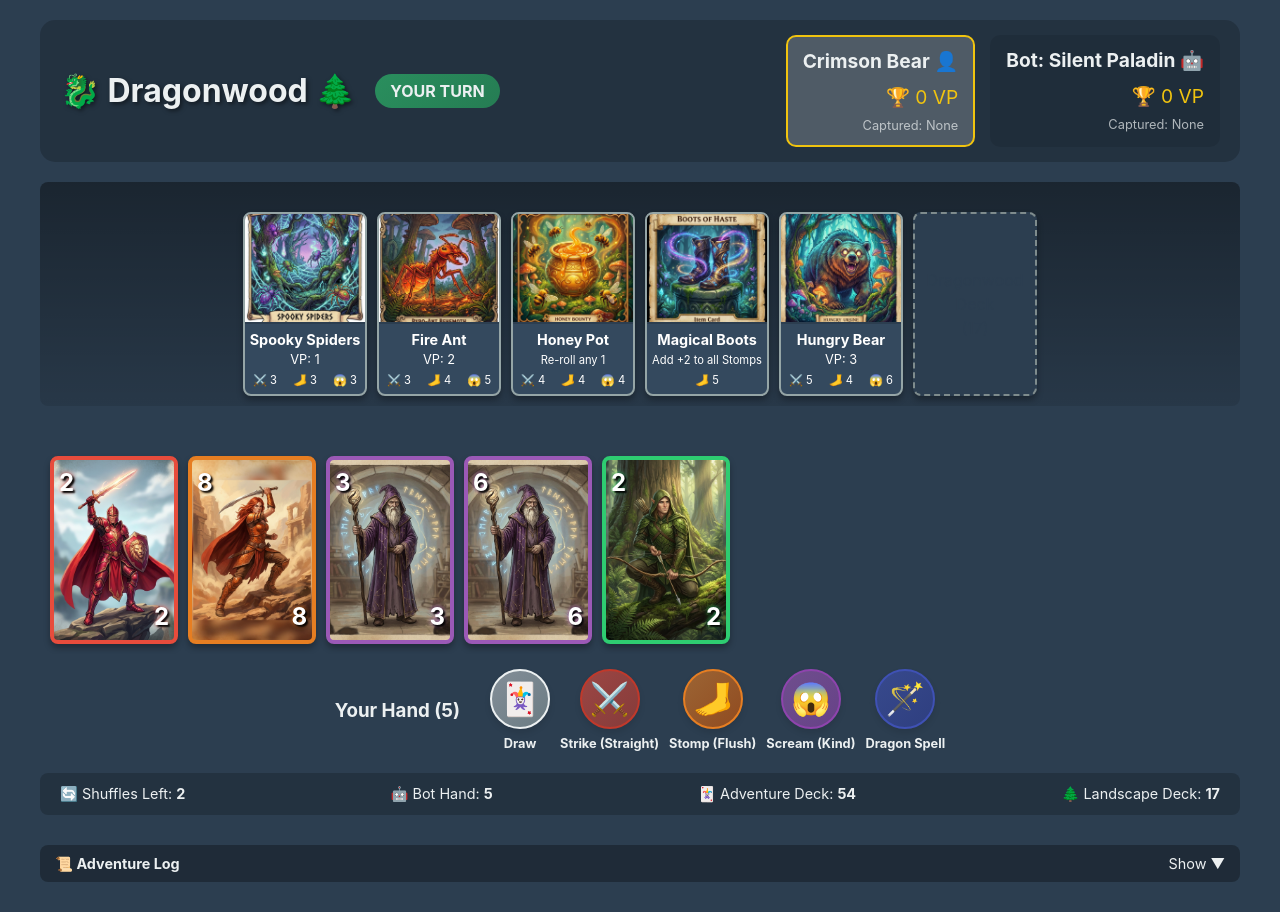
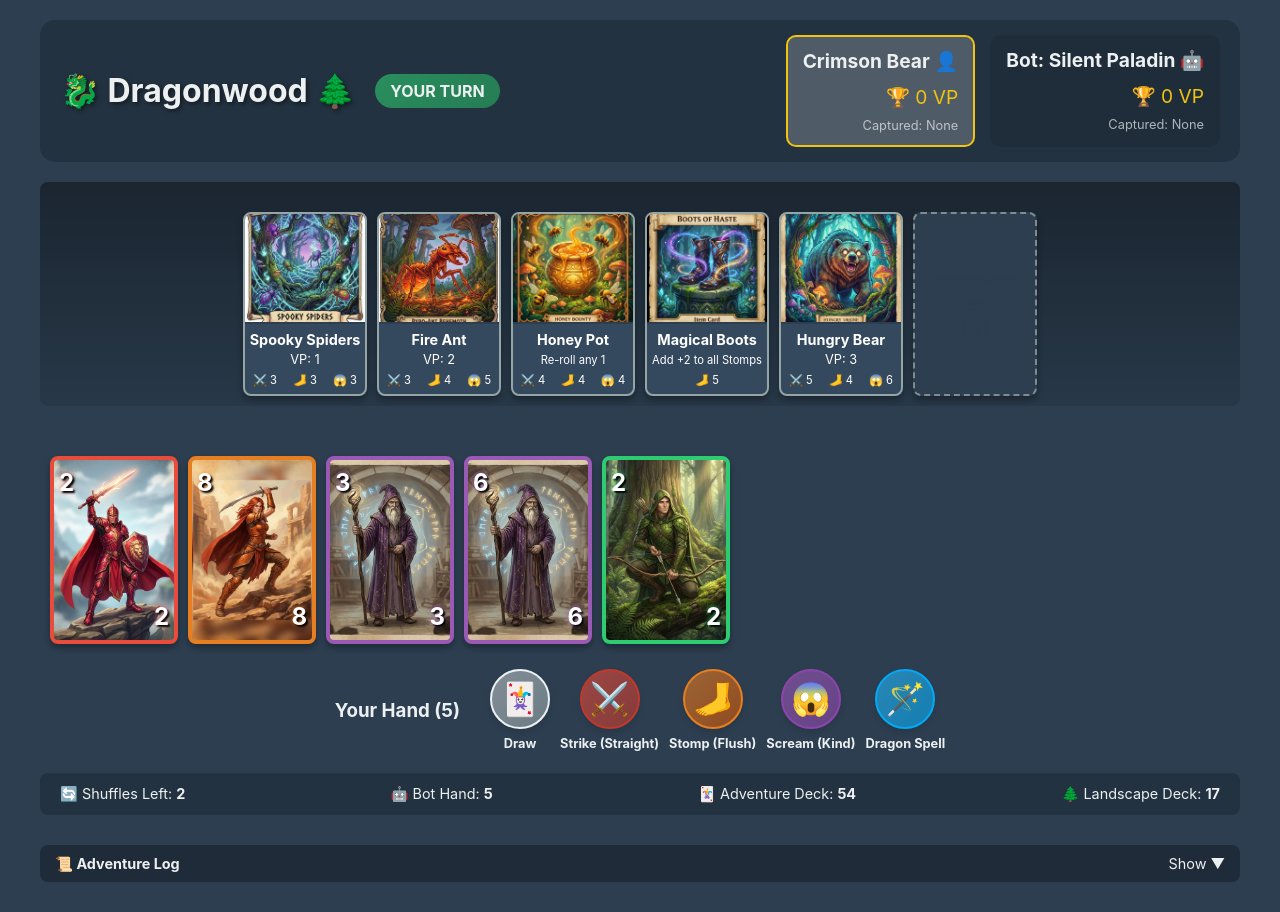
Before and after one commit to andrew-mcgrath/dragonwood, a React (Vite) app: page / in a window 1280 px wide. Both pictures are taken after a click on the button "⚔️ Start Adventure ⚔️". Built offline with nearby package versions, Linux system fonts and the light colour scheme.

Commit message:
style: Update Dragon Spell color to Light Blue
Changed button background to Sky Blue (#03a9f4) with 0.6 opacity for a lighter, airy magical feel.

```diff
--- a/src/components/GameBoard.tsx
+++ b/src/components/GameBoard.tsx
@@ -397,7 +397,7 @@ export const GameBoard: React.FC<GameBoardProps> = ({ gameState, onDraw, onCaptu
                                 <div style={{ position: 'relative' }}>
                                     <button onClick={() => handleAction('dragon_spell')} disabled={!isMyTurn || !selectedLandscapeCard || selectedHandCards.length === 0} title="Dragon Spell! (Rules: 3-card Straight Flush on Dragon)" style={{
                                         fontSize: '2em', padding: '0', borderRadius: '50%', width: '60px', height: '60px', display: 'flex', alignItems: 'center', justifyContent: 'center',
-                                        background: 'linear-gradient(135deg, rgba(63, 81, 181, 0.6), rgba(48, 63, 159, 0.6))', color: 'white', border: '2px solid #3f51b5', cursor: 'pointer', boxShadow: '0 4px 6px rgba(0,0,0,0.1)'
+                                        background: 'linear-gradient(135deg, rgba(41, 182, 246, 0.6), rgba(3, 169, 244, 0.6))', color: 'white', border: '2px solid #03a9f4', cursor: 'pointer', boxShadow: '0 4px 6px rgba(0,0,0,0.1)'
                                     }}>
                                         🪄
                                     </button>
```
